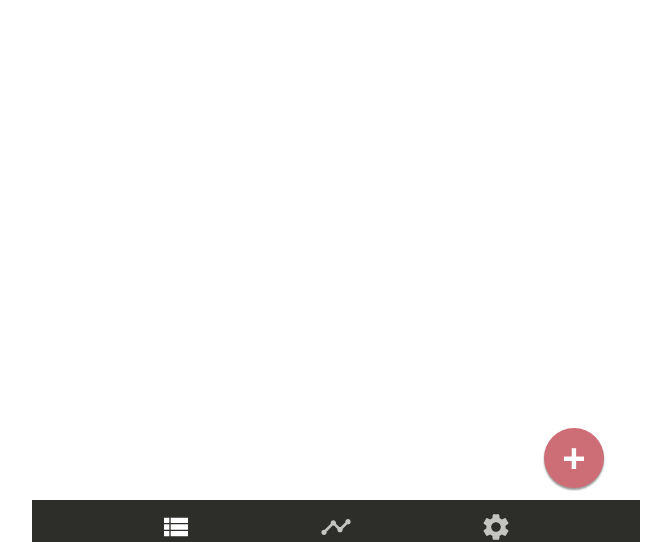
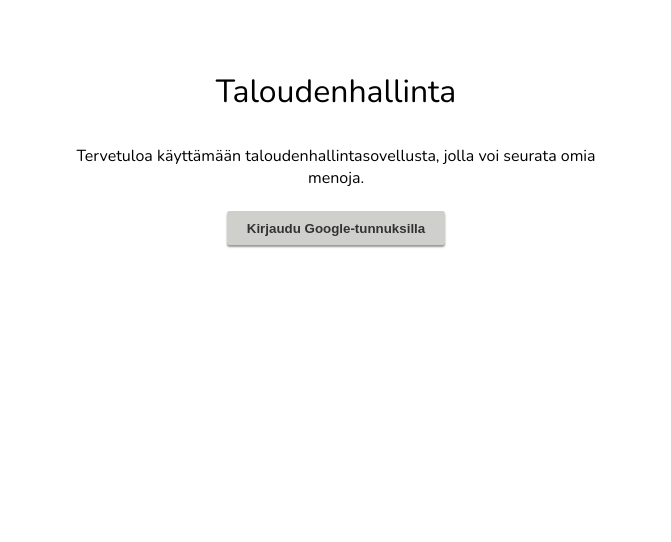
Before and after one commit to adavuorinen/taloudenhallinta, a React (Vite) app: page / in a window 1280 px wide. Shown: the part 236-778 px from the top of the page, without its empty margins (304-975 px from the left). Built offline with nearby package versions, Linux system fonts and the light colour scheme; no server answers; the database is empty.

Commit message:
lisää Google-palveluun kirjautumisen

```diff
--- a/src/components/App/App.jsx
+++ b/src/components/App/App.jsx
@@ -1,14 +1,17 @@
 import { useState } from 'react'
 import AppRouter from '../AppRouter'
 import useLocalStorage from '../../shared/uselocalstorage'
-import firebase from './firebase.js'
+import firebase, { auth } from './firebase.js'
 import { addDoc, collection, deleteDoc, doc, getFirestore, onSnapshot, orderBy, query, setDoc  } from 'firebase/firestore'
+import { onAuthStateChanged } from 'firebase/auth'
+import Startup from '../Startup'
 import { useEffect } from 'react'
 
 function App() {
 
   const [data, setData] = useState([])
   const [typelist, setTypelist] = useState([])
+  const [user, setUser] = useState()
   const firestore = getFirestore(firebase)
 
   useEffect( () => {
@@ -37,6 +40,12 @@ function App() {
     return unsubscribe
   }, [])
 
+  useEffect( () => {
+    onAuthStateChanged(auth, user => {
+      setUser(user)
+    })
+  }, [])
+
   const handleItemDelete = async (id) => {
     await deleteDoc(doc(firestore, 'item', id))
   }
@@ -51,11 +60,14 @@ function App() {
 
   return (
     <>
-      <AppRouter data={data}
-                 typelist={typelist}
-                 onItemSubmit={handleItemSubmit}
-                 onItemDelete={handleItemDelete}
-                 onTypeSubmit={handleTypeSubmit} />
+      { user ?
+          <AppRouter data={data}
+                     typelist={typelist}
+                     onItemSubmit={handleItemSubmit}
+                     onItemDelete={handleItemDelete}
+                     onTypeSubmit={handleTypeSubmit} />
+        : <Startup auth={auth} />
+      }
     </>
   )
 }
--- a/src/components/App/firebase.js
+++ b/src/components/App/firebase.js
@@ -1,5 +1,6 @@
 // Tuodaan Firebase-sovelluksen alustusfunktio
 import { initializeApp } from 'firebase/app'
+import { getAuth } from 'firebase/auth'
 
 // Määritellään sovelluksen Firebase-asetukset
 const firebaseConfig = {
@@ -14,4 +15,5 @@ const firebaseConfig = {
 // Alustetaan Firebase-sovellus
 const firebase = initializeApp(firebaseConfig)
 
+export const auth = getAuth(firebase)
 export default firebase
--- /dev/null
+++ b/src/components/Startup/Startup.jsx
@@ -0,0 +1,36 @@
+import styles from './Startup.module.scss'
+import Button from '../../shared/buttons'
+import { signInWithPopup, GoogleAuthProvider } from 'firebase/auth'
+
+function Startup (props) {
+
+  // Luodaan yhteys Googlen kirjautumiseen.
+  const google = new GoogleAuthProvider()
+
+  // Käyttäjä valitsee kirjautumisessa tilin,
+  // jolla kirjautuu.
+  google.setCustomParameters({
+    prompt : 'select_account '
+  })
+
+  // Kytketään Google-kirjautuminen popup-kirjautumiseen.
+  const signInWithGooglePopup = () => signInWithPopup(props.auth, google)
+
+  // Kirjautumisnapin käsitelijä, jossa kutsutaan auth-palvelun
+  // popup-kirjautumiskäsittelijää, joka on kytketty Googlen
+  // kirjautumiseen.
+  const signInGoogle = async () => {
+    await signInWithGooglePopup()
+  }
+
+  return (
+    <div className={styles.startup}>
+      <h1>Taloudenhallinta</h1>
+      <div>Tervetuloa käyttämään taloudenhallintasovellusta,
+           jolla voi seurata omia menoja.</div>
+      <Button onClick={signInGoogle}>Kirjaudu Google-tunnuksilla</Button>
+    </div>
+  )
+}
+
+export default Startup
--- /dev/null
+++ b/src/components/Startup/Startup.module.scss
@@ -0,0 +1,18 @@
+@import url('https://fonts.googleapis.com/css2?family=Nunito:wght@400;600&display=swap');
+
+.startup {
+  font-family: 'Nunito', sans-serif;
+  max-width: 38rem;
+  height: 100vh;
+  margin: 0 auto;
+  padding: 2rem;
+  display: flex;
+  flex-direction: column;
+  justify-content: center;
+  align-items: center;
+}
+
+.startup > * {
+  margin-bottom: 1em;
+  text-align: center;
+}
--- /dev/null
+++ b/src/components/Startup/index.js
@@ -0,0 +1 @@
+export { default } from './Startup.jsx'
```
